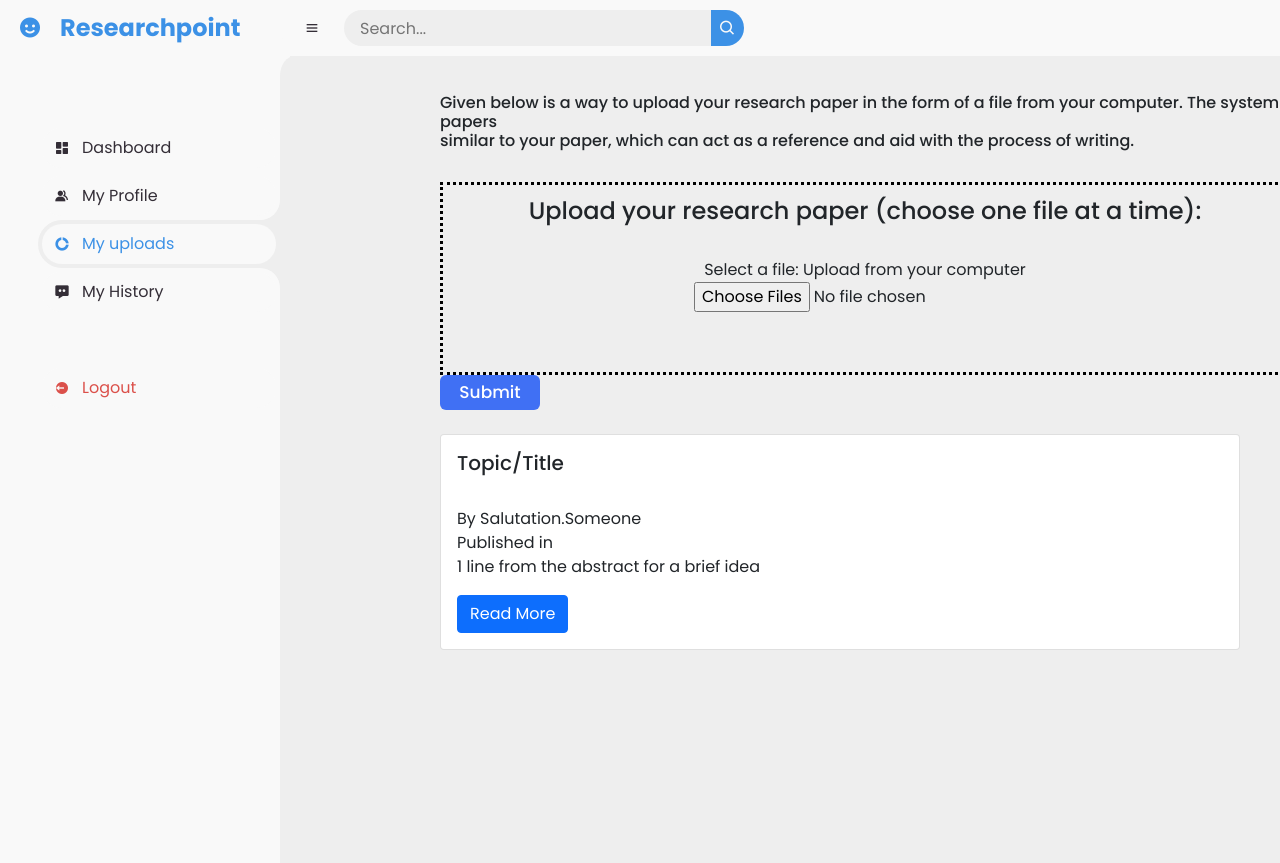
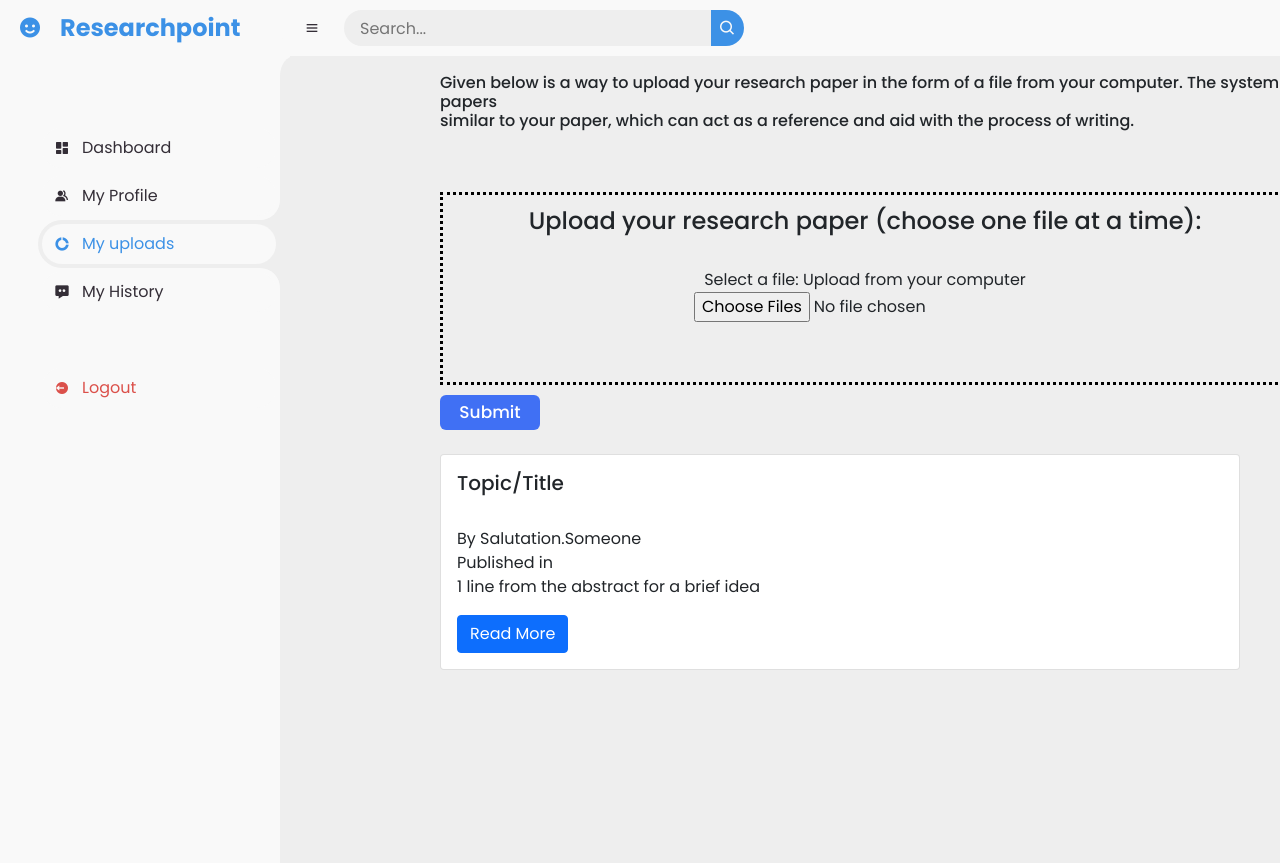
Before and after one commit to shobhitmir/researchpoint, a Django app: page /upload/ in a window 1280 px wide. Run offline with Django 3.2, Linux system fonts and the light colour scheme.

Commit message:
fixed orientation

```diff
--- a/recommender/templates/upload.html
+++ b/recommender/templates/upload.html
@@ -111,7 +111,7 @@
 		Given below is a way to upload your research paper in the form of a file from your computer. The system recommends papers <br>similar to your paper, which can act as a reference and aid with the process of writing.
 	</h6>
     <br>
-    <div id="mydiv">
+    <div id="mydiv" style="margin-top: 30px;">
 	    <form action=""
 		    enctype="multipart/form-data">
             <h4>Upload your research paper (choose one file at a time):</h4><br>
@@ -124,7 +124,7 @@
 		        <br /><br />
     </div>
 
-		        <input id="submit" type="submit" />
+		        <input id="submit" style="margin-top: 10px;" type="submit" />
 	    </form>
     </div>
     <br>
```
